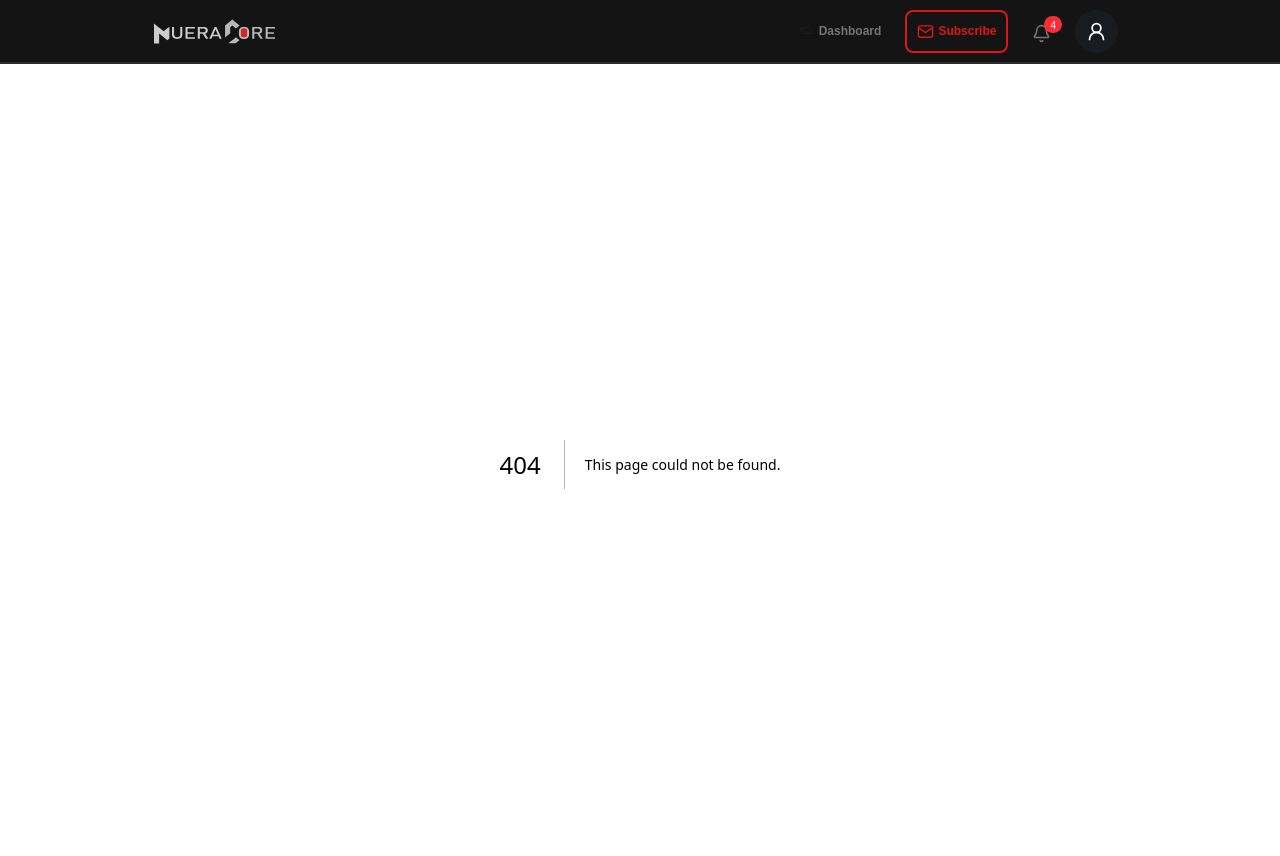
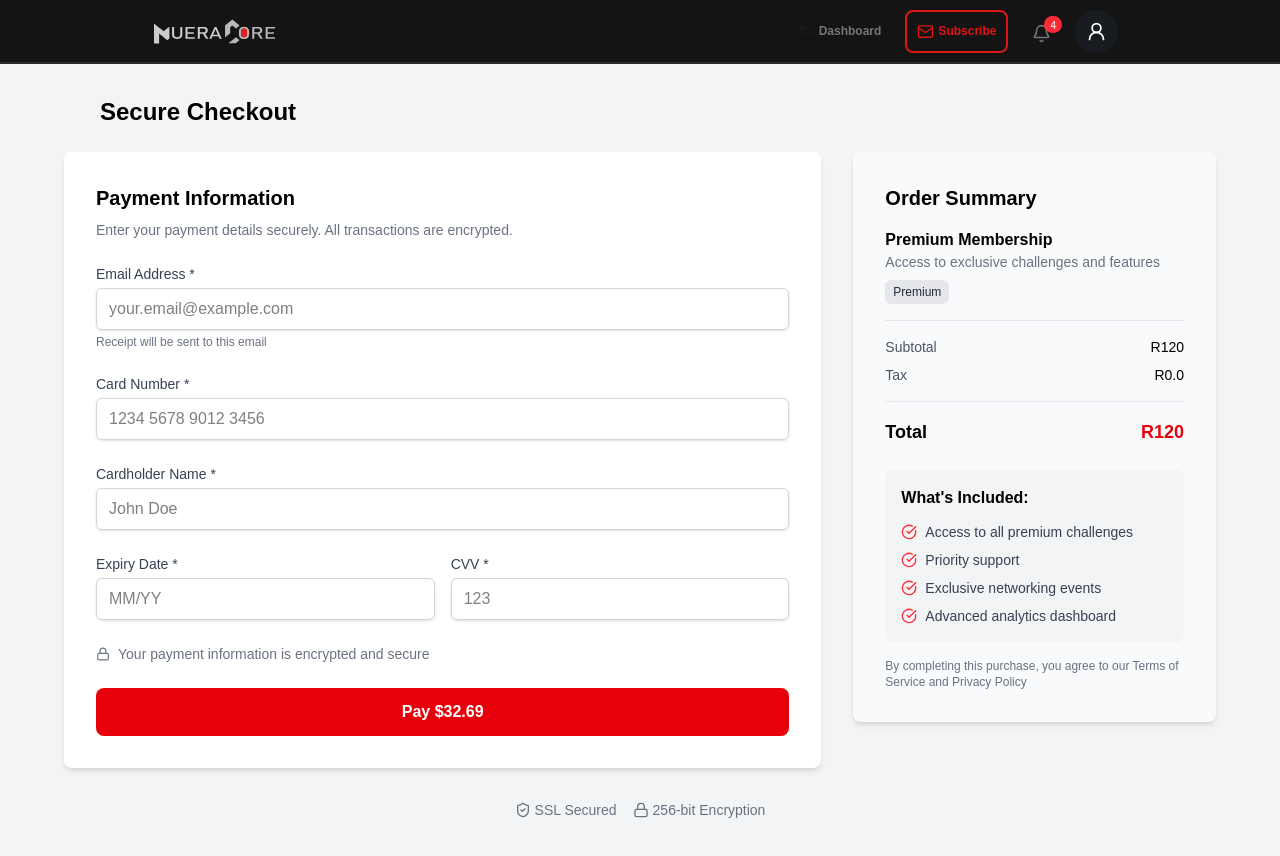
Before and after one commit to jysn7/neuracore, a Next.js app: page /payment in a window 1280 px wide. Before the commit this address had no page. Shown: the top 856 px of the page. Built offline with nearby package versions, Linux system fonts and the light colour scheme.

Commit message:
Created the payment folder with the page.tsx. Created the order summary and payment components for the payment page.

```diff
--- /dev/null
+++ b/src/app/payment/page.tsx
@@ -0,0 +1,34 @@
+import React from 'react';
+import PaymentForm from '@/components/Payment';
+import OrderSummary from '@/components/OrderSummary';
+import { Lock, ShieldCheck } from 'lucide-react';
+
+const PaymentPage = () => {
+  return (
+    <div className="bg-gray-100 min-h-screen p-4 sm:p-8">
+      <div className="max-w-6xl mx-auto">
+        <div className="flex items-center gap-3 mb-6">
+          <svg width="24" height="24" viewBox="0 0 121 25" /* ...logo path... */ ></svg>
+          <h1 className="text-2xl font-bold">Secure Checkout</h1>
+        </div>
+
+        <div className="grid grid-cols-1 lg:grid-cols-3 gap-8">
+          <div className="lg:col-span-2">
+            <PaymentForm />
+          </div>
+
+          <div>
+            <OrderSummary />
+          </div>
+        </div>
+
+        <div className="flex justify-center items-center gap-4 mt-8 text-sm text-gray-500">
+          <span className="flex items-center gap-1"><ShieldCheck size={16} /> SSL Secured</span>
+          <span className="flex items-center gap-1"><Lock size={16} /> 256-bit Encryption</span>
+        </div>
+      </div>
+    </div>
+  );
+};
+
+export default PaymentPage;
--- /dev/null
+++ b/src/components/OrderSummary.tsx
@@ -0,0 +1,53 @@
+import React from 'react';
+import { CheckCircle } from 'lucide-react';
+
+const OrderSummary = () => {
+  return (
+    <div className="bg-gray-50 p-8 rounded-lg shadow-md">
+      <h2 className="text-xl font-semibold mb-4">Order Summary</h2>
+
+      <div className="space-y-4">
+        <div className="flex justify-between items-center">
+          <div>
+            <h3 className="font-semibold">Premium Membership</h3>
+            <p className="text-sm text-gray-500">Access to exclusive challenges and features</p>
+            <span className="text-xs font-medium bg-gray-200 text-gray-800 px-2 py-1 rounded-md mt-2 inline-block">Premium</span>
+          </div>
+        </div>
+
+        <div className="border-t border-gray-200 pt-4 space-y-2">
+          <div className="flex justify-between text-sm">
+            <span className="text-gray-600">Subtotal</span>
+            <span>R120</span>
+          </div>
+          <div className="flex justify-between text-sm">
+            <span className="text-gray-600">Tax</span>
+            <span>R0.0</span>
+          </div>
+        </div>
+
+        <div className="border-t border-gray-200 pt-4">
+          <div className="flex justify-between font-bold text-lg">
+            <span>Total</span>
+            <span className="text-red-600">R120</span>
+          </div>
+        </div>
+      </div>
+
+      <div className="bg-gray-100 p-4 rounded-lg mt-6">
+        <h4 className="font-semibold mb-3">What's Included:</h4>
+        <ul className="space-y-2 text-sm text-gray-700">
+          <li className="flex items-center"><CheckCircle size={16} className="text-red-500 mr-2" /> Access to all premium challenges</li>
+          <li className="flex items-center"><CheckCircle size={16} className="text-red-500 mr-2" /> Priority support</li>
+          <li className="flex items-center"><CheckCircle size={16} className="text-red-500 mr-2" /> Exclusive networking events</li>
+          <li className="flex items-center"><CheckCircle size={16} className="text-red-500 mr-2" /> Advanced analytics dashboard</li>
+        </ul>
+      </div>
+      <p className="text-xs text-gray-500 mt-4">
+        By completing this purchase, you agree to our Terms of Service and Privacy Policy
+      </p>
+    </div>
+  );
+};
+
+export default OrderSummary;
--- /dev/null
+++ b/src/components/Payment.tsx
@@ -0,0 +1,52 @@
+"use client";
+import React from 'react';
+import { Lock } from 'lucide-react';
+
+const Payment = () => {
+  return (
+    <div className="bg-white p-8 rounded-lg shadow-md">
+      <h2 className="text-xl font-semibold mb-2">Payment Information</h2>
+      <p className="text-gray-500 text-sm mb-6">Enter your payment details securely. All transactions are encrypted.</p>
+
+      <form className="space-y-6">
+        <div>
+          <label htmlFor="email" className="block text-sm font-medium text-gray-700">Email Address *</label>
+          <input type="email" id="email" placeholder="your.email@example.com" className="mt-1 block w-full px-3 py-2 border border-gray-300 rounded-md shadow-sm focus:outline-none focus:ring-red-500 focus:border-red-500" />
+          <p className="text-xs text-gray-500 mt-1">Receipt will be sent to this email</p>
+        </div>
+
+        <div>
+          <label htmlFor="card-number" className="block text-sm font-medium text-gray-700">Card Number *</label>
+          <input type="text" id="card-number" placeholder="1234 5678 9012 3456" className="mt-1 block w-full px-3 py-2 border border-gray-300 rounded-md shadow-sm focus:outline-none focus:ring-red-500 focus:border-red-500" />
+        </div>
+
+        <div>
+          <label htmlFor="cardholder-name" className="block text-sm font-medium text-gray-700">Cardholder Name *</label>
+          <input type="text" id="cardholder-name" placeholder="John Doe" className="mt-1 block w-full px-3 py-2 border border-gray-300 rounded-md shadow-sm focus:outline-none focus:ring-red-500 focus:border-red-500" />
+        </div>
+
+        <div className="flex gap-4">
+          <div className="flex-1">
+            <label htmlFor="expiry-date" className="block text-sm font-medium text-gray-700">Expiry Date *</label>
+            <input type="text" id="expiry-date" placeholder="MM/YY" className="mt-1 block w-full px-3 py-2 border border-gray-300 rounded-md shadow-sm focus:outline-none focus:ring-red-500 focus:border-red-500" />
+          </div>
+          <div className="flex-1">
+            <label htmlFor="cvv" className="block text-sm font-medium text-gray-700">CVV *</label>
+            <input type="text" id="cvv" placeholder="123" className="mt-1 block w-full px-3 py-2 border border-gray-300 rounded-md shadow-sm focus:outline-none focus:ring-red-500 focus:border-red-500" />
+          </div>
+        </div>
+
+        <div className="flex items-center text-sm text-gray-500">
+          <Lock size={14} className="mr-2" />
+          Your payment information is encrypted and secure
+        </div>
+
+        <button type="submit" className="w-full bg-red-600 hover:bg-red-700 text-white font-bold py-3 px-4 rounded-lg transition-colors">
+          Pay $32.69
+        </button>
+      </form>
+    </div>
+  );
+};
+
+export default Payment;
```
